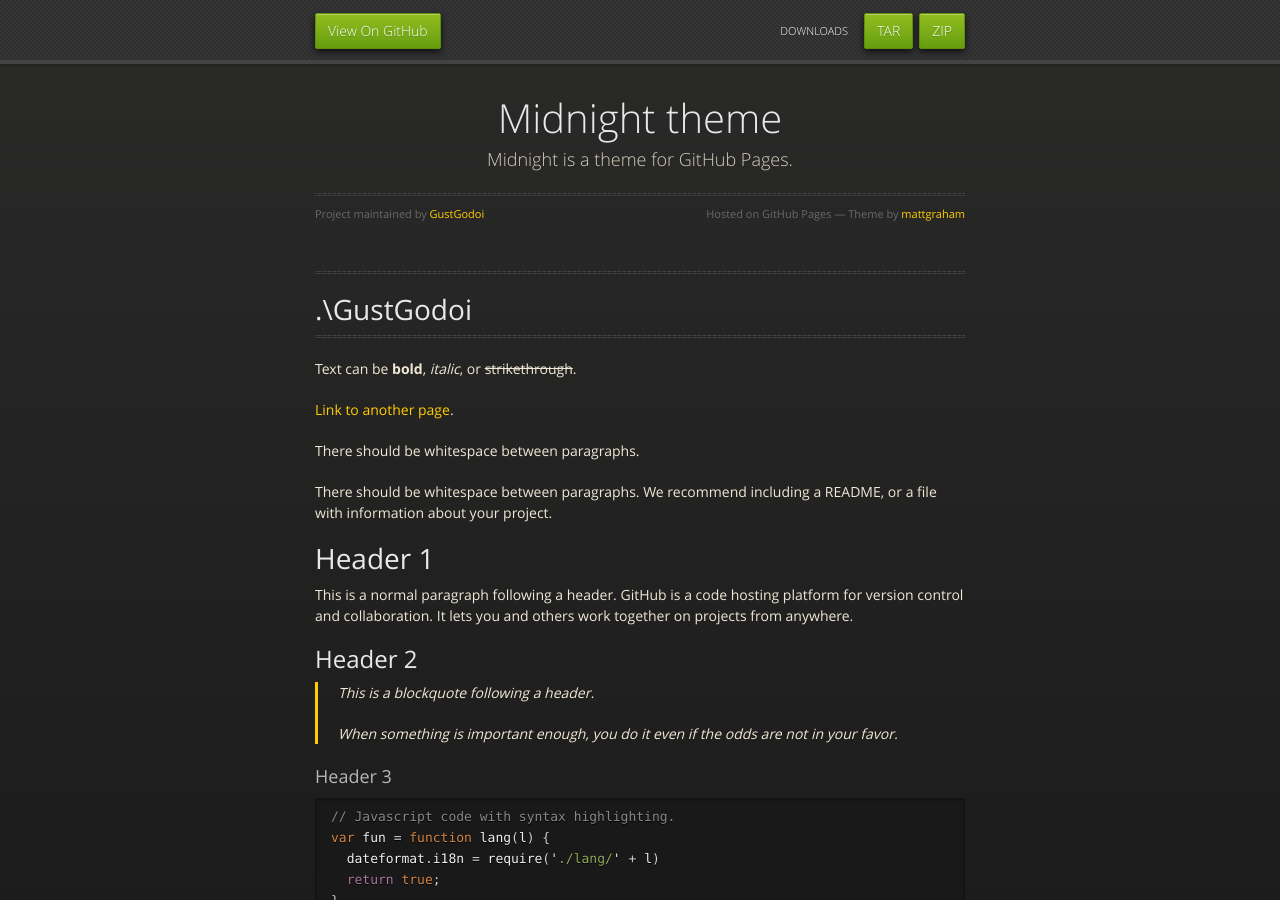
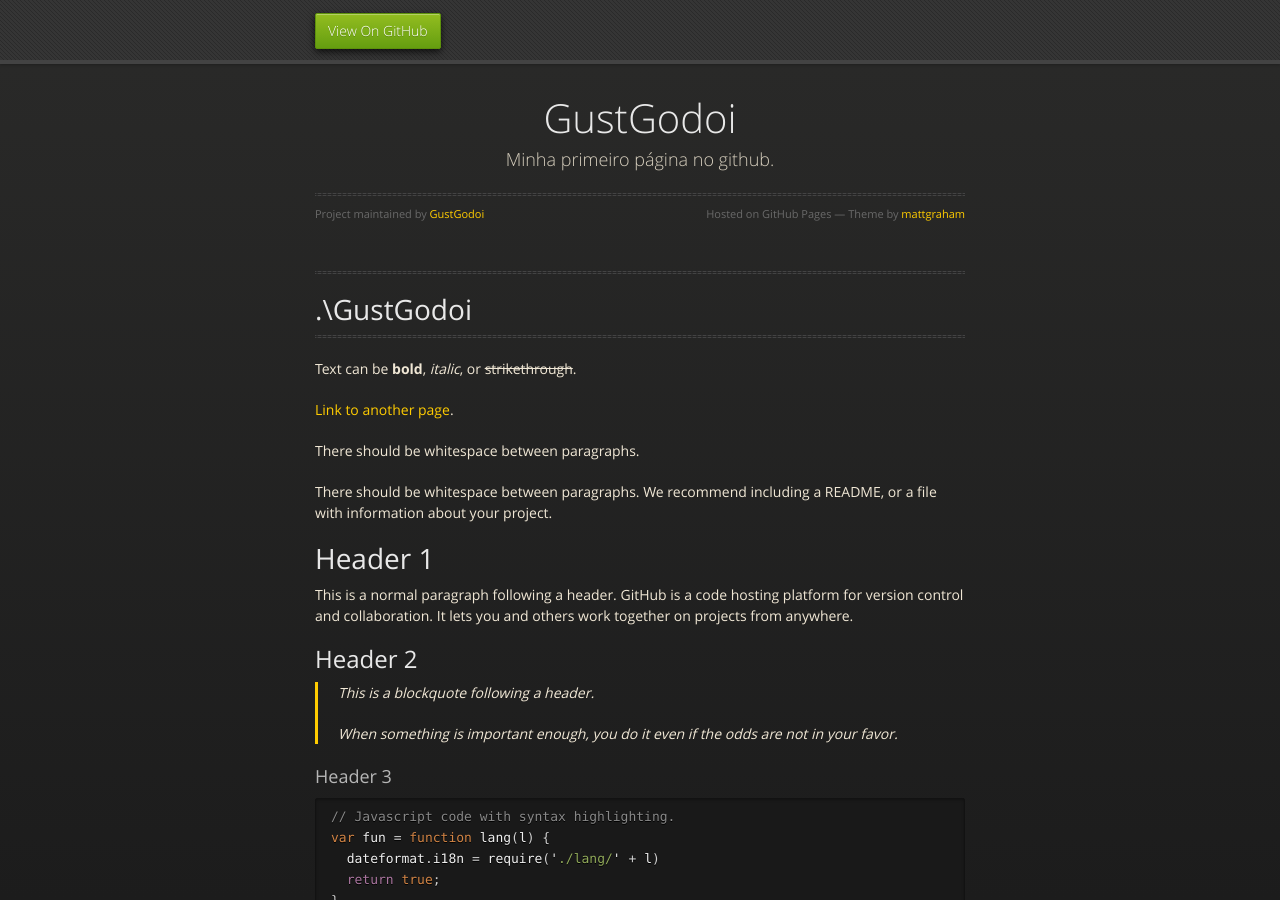
Before and after one commit to GustGodoi/GustGodoi.github.io, a Jekyll site: the page built from index.md, in a window 1280 px wide and 900 px high. Built offline with Jekyll 4.4.1, drawn with Linux system fonts in a browser that asks for light colours.

Commit message:
Update _config.yml

```diff
--- a/_config.yml
+++ b/_config.yml
@@ -1,5 +1,5 @@
-title: Midnight theme
-description: Midnight is a theme for GitHub Pages.
-show_downloads: true
+title: GustGodoi
+description: Minha primeiro página no github.
+show_downloads: false
 google_analytics:
 theme: jekyll-theme-midnight
```
